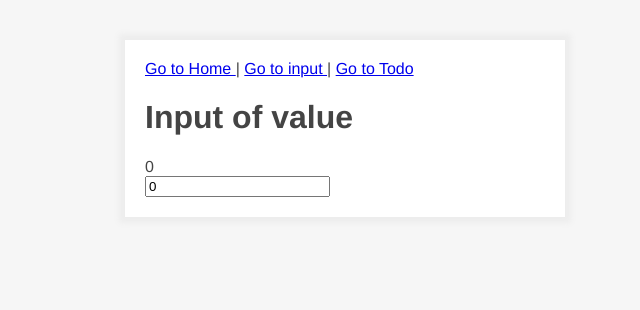
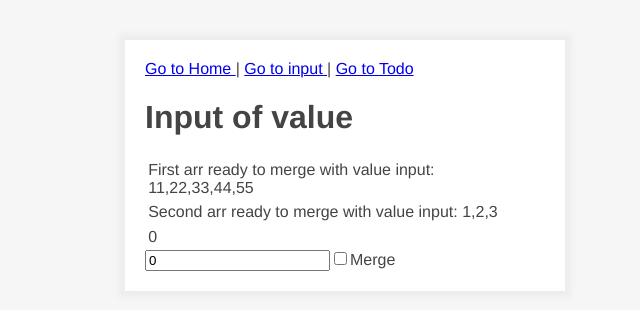
Before and after one commit to Scherlock90/webpack-react-todo, a React (Create React App) app: page /webpack-react-todo/input in a window 1280 px wide. Shown: the top 310 px of the page, without its empty margins (295-935 px from the left). Built offline with nearby package versions, Linux system fonts and the light colour scheme.

Commit message:
change input component, add merge array shortcut way

```diff
--- a/src/components/input/Input.tsx
+++ b/src/components/input/Input.tsx
@@ -2,27 +2,54 @@ import * as React from "react"
 
 export default function Input() {
     const [numberFromInput, setNewNumber] = React.useState(0)
+    const [mergeNumbers, setMergeNumbers] = React.useState([])
     const [validation, setValidation] = React.useState(false)
+    const [isChecked, setIsChecked] = React.useState(false)
 
-    const onChange = (e: React.ChangeEvent<HTMLInputElement>)=> {
-        if(numberFromInput >= 10) {
+    const firstArrToMerge = [11, 22, 33, 44, 55]
+    const secondArrToMerge = [1,2,3]
+
+    const onChange = (e?: React.ChangeEvent<HTMLInputElement>) => {
+        const { value } = e.target
+
+        if (numberFromInput >= 10) {
             setValidation(true)
             setNewNumber(numberFromInput - 1)
         } else {
-            setNewNumber(+(e.target.value))
+            setNewNumber(+(value))
             setValidation(false)
         }
     }
 
+    const mergeArray = () => setMergeNumbers([...secondArrToMerge, numberFromInput, ...firstArrToMerge])
+
+    const checkedCheckbox = (e: React.ChangeEvent<HTMLInputElement>) => setIsChecked(e.target.checked)
+
+    React.useEffect(() => {
+        mergeArray()
+        return () => mergeArray()
+    }, [numberFromInput])
+
     return (
         <>
             <h1> Input of value </h1>
-            <div>{numberFromInput }</div>
+            <div className="input-div"> First arr ready to merge with value input: { firstArrToMerge + ''} </div>
+            <div className="input-div"> Second arr ready to merge with value input: { secondArrToMerge + ''} </div>
+            <div className="input-div">
+                { isChecked ? (mergeNumbers + '') : numberFromInput }
+            </div>
             <input
                 type="number"
                 value={numberFromInput}
                 onChange={onChange}
             />
+            <input
+                type="checkbox"
+                name="merge"
+                id="merge"
+                onChange={(e: React.ChangeEvent<HTMLInputElement> ) => checkedCheckbox(e)}
+            />
+            <label htmlFor="merge">Merge</label>
             <div>{ validation && 'You have 10, and stop count number' }</div>
         </>
     )
--- a/src/style/_mixins.scss
+++ /dev/null
@@ -1,3 +0,0 @@
-@mixin color-text($color){
-    color: $color
-}
--- a/src/style/app.css
+++ b/src/style/app.css
@@ -1,14 +1,17 @@
-::placeholder {
-  color: #dedede;
-}
-.main-title{
-  font-size: 180%;
-}
 body {
   background-color: #f6f6f6;
   font-family: helvetica;
   color: #444;
 }
+
+::placeholder {
+  color: #dedede;
+}
+
+.main-title{
+  font-size: 180%;
+}
+
 .container {
   background-color: white;
   width: 400px;
@@ -50,6 +53,7 @@ form {
   padding: 0 10px;
   line-height: 40px;
 }
+
 .todo-item:last-child {
   border-bottom: 1px solid #ededed;
 }
@@ -65,10 +69,12 @@ form {
   border: none;
   color: #999;
 }
+
 .filter-button.active {
   color: #666;
   font-weight: bold;
 }
+
 .delete {
   position: absolute;
   right: 10px;
@@ -77,9 +83,11 @@ form {
   font-size: 24px;
   display: none;
 }
+
 .todo-item:hover .delete {
   display: inline-block;
 }
+
 .delete:hover {
   cursor: pointer;
 }
@@ -88,9 +96,11 @@ form {
   opacity: .5;
   cursor: pointer;
 }
+
 .count {
   margin-right: 20px;
 }
+
 footer {
   background-color: #f7f7f7;
   border-bottom: 1px solid #ededed;
@@ -100,10 +110,16 @@ footer {
   font-size: 13px;
   text-align: center;
 }
+
 footer button {
   font-size: 13px;
 }
+
 .completed {
   text-decoration: line-through;
   color: #d6d6d6;
 }
+
+.input-div {
+  padding: 0.2rem;
+}
```
